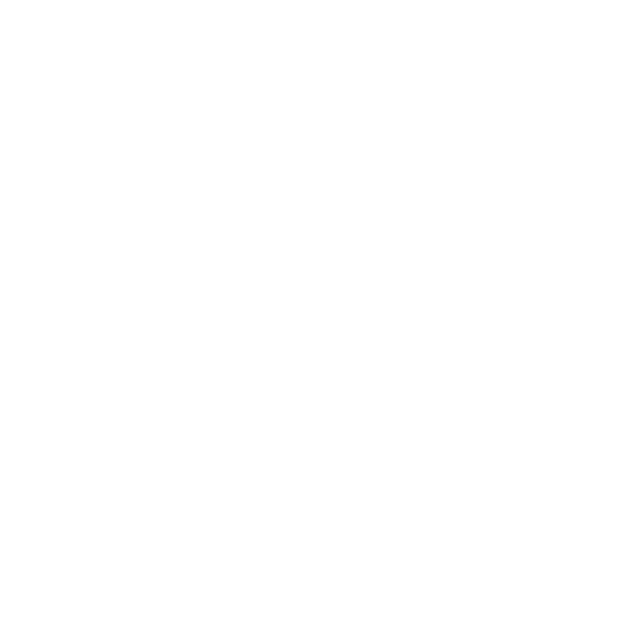
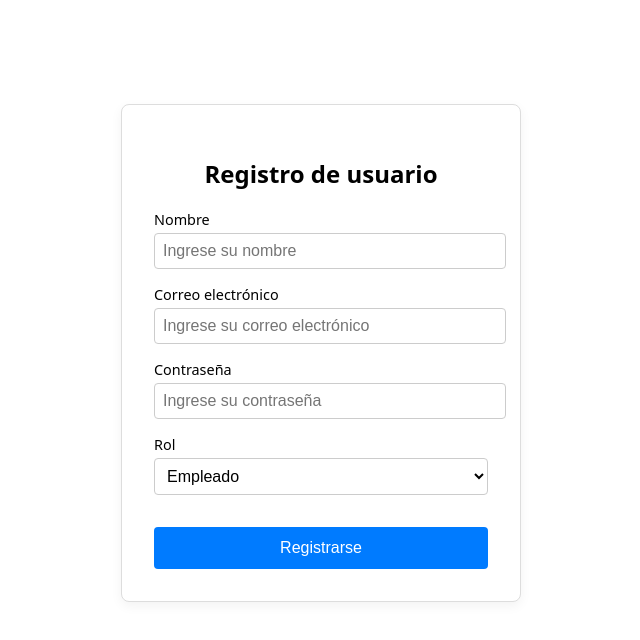
Before and after one commit to deimon005/Finding-Hours, a React (Vite) app: page /register in a window 1280 px wide. Before the commit this address had no page. Shown: the top 640 px of the page, without its empty margins (319-959 px from the left). Built offline with nearby package versions, Linux system fonts and the light colour scheme.

Commit message:
Creacion del formulario del registro de usuario y la creacion de la pagina de registro

```diff
--- a/src/App.jsx
+++ b/src/App.jsx
@@ -1,7 +1,9 @@
 import { BrowserRouter as Router, Routes, Route } from 'react-router-dom';
 import { Home } from './pages/Home';
 import { Login } from './pages/Login';
+import { Register } from './pages/Register';
 import './App.css';
+
 
 function App() {
   return (
@@ -9,6 +11,7 @@
       <Routes>
         <Route path="/" element={<Login />} />
         <Route path="/home" element={<Home />} />
+        <Route path="/register" element={<Register/>}/>
       </Routes>
     </Router>
   );
--- a/src/pages/Login/Login.jsx
+++ b/src/pages/Login/Login.jsx
@@ -8,7 +8,7 @@
     event.preventDefault();
 
     const formData = new FormData(event.target);
-    const accountType = formData.get('class');
+    const accountType = formData.get('rol');
 
     if (accountType === 'Empleado') {
       navigate('/empleado');
@@ -30,14 +30,15 @@
           <input type="password" id="password" name="password" required />
         </div>
         <div className={styles.field}>
-          <label htmlFor="class">Tipo de cuenta</label>
-          <select name="class" id="class">
+          <label htmlFor="Rol">Rol</label>
+          <select name="Rol" id="Rol">
             <option value="Empleado">Empleado</option>
             <option value="Admin">Administrado o RRHH</option>
           </select>
         </div>
         <button type="submit">Iniciar Sesión</button>
       </form>
+      <h5>No tienes una cuenta, <a href="/register">Registrate aqui</a></h5>
     </section>
   );
 };
--- /dev/null
+++ b/src/pages/Register/Register.jsx
@@ -0,0 +1,41 @@
+import { useNavigate } from 'react-router-dom';
+import styles from './Register.module.css';
+
+const Register = () => {
+    const navigate = useNavigate();
+
+    const handleRegister = (event) => {
+        event.preventDefault();
+        navigate('/');
+    };
+
+    return (
+        <section className={styles.container}>
+            <h2>Registro de usuario</h2>
+            <form onSubmit={handleRegister}>
+                <div className={styles.field}>
+                    <label htmlFor="name">Nombre</label>
+                    <input type="text" id="name" name="name" placeholder="Ingrese su nombre" required />
+                </div>
+                <div className={styles.field}>
+                    <label htmlFor="email">Correo electrónico</label>
+                    <input type="email" id="email" name="email" placeholder="Ingrese su correo electrónico" required />
+                </div>
+                <div className={styles.field}>
+                    <label htmlFor="password">Contraseña</label>
+                    <input type="password" id="password" name="password" placeholder="Ingrese su contraseña" required />
+                </div>
+                <div className={styles.field}>
+                    <label htmlFor="rol">Rol</label>
+                    <select id="rol" name="rol" required>
+                        <option value="Empleado">Empleado</option>
+                        <option value="Admin">Admin o RRHH</option>
+                    </select>
+                </div>
+                <button type="submit">Registrarse</button>
+            </form>
+        </section>
+    );
+};
+
+export default Register;
--- /dev/null
+++ b/src/pages/Register/Register.module.css
@@ -0,0 +1,65 @@
+.container {
+  width: 100%;
+  max-width: 400px;
+  margin: 4rem auto;
+  padding: 2rem;
+  background-color: #ffffff;
+  border: 1px solid #ddd;
+  border-radius: 8px;
+  box-shadow: 0 4px 12px rgba(0, 0, 0, 0.05);
+  box-sizing: border-box;
+}
+
+form {
+  display: flex;
+  flex-direction: column;
+  gap: 1rem;
+}
+
+.field {
+  display: flex;
+  flex-direction: column;
+  align-items: flex-start;
+  gap: 0.25rem;
+  width: 100%;
+}
+
+label {
+  font-weight: 500;
+  font-size: 0.9rem;
+  text-align: left;
+}
+
+input,
+select {
+  width: 100%;
+  padding: 0.5rem;
+  border: 1px solid #ccc;
+  border-radius: 4px;
+  font-size: 1rem;
+  background-color: white;
+}
+
+button {
+  width: 100%;
+  margin-top: 1rem;
+  padding: 0.75rem;
+  background-color: #007bff;
+  color: white;
+  border: none;
+  border-radius: 4px;
+  cursor: pointer;
+  font-size: 1rem;
+  transition: background-color 0.2s ease;
+}
+
+button:hover {
+  background-color: #0056b3;
+}
+
+@media (max-width: 480px) {
+  .container {
+    padding: 1.5rem 1rem;
+    margin: 2rem auto;
+  }
+}
--- /dev/null
+++ b/src/pages/Register/index.js
@@ -0,0 +1 @@
+export { default as Register } from './Register';
```
